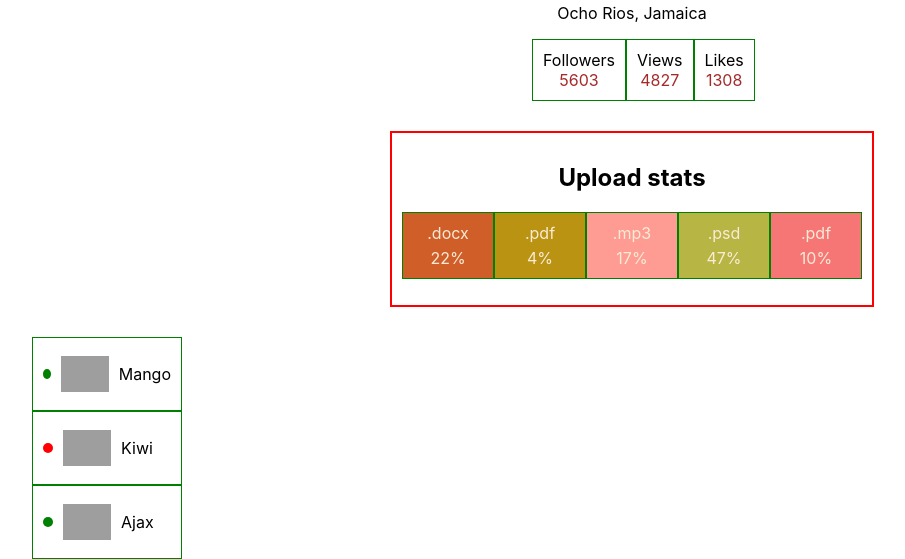
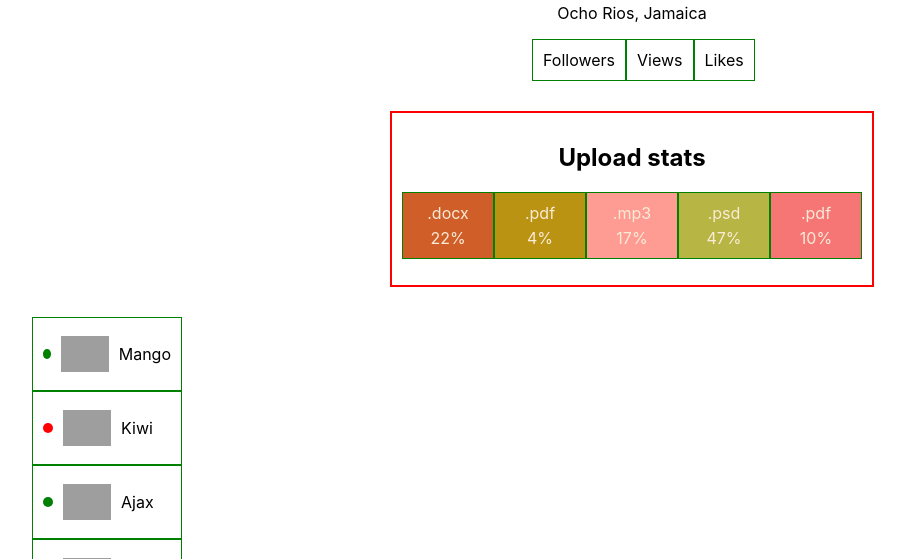
Before and after one commit to dino004/goit-react-hw-01-components, a React (Create React App) app: page / in a window 1280 px wide. Shown: the part 241-800 px from the top of the page, without its empty margins (8-913 px from the left). Built offline with nearby package versions, Linux system fonts and the light colour scheme; grey boxes are pictures that could not be loaded.

Commit message:
Виправив зауваження ментора

```diff
--- a/src/components/FriendList/FriendList.jsx
+++ b/src/components/FriendList/FriendList.jsx
@@ -4,26 +4,20 @@ import css from './FriendList.module.css';
 export const FriendList = ({ friends }) => {
   return (
     <ul className={css.friendList}>
-      {friends.map(friend => (
-        <li key={friends.id} className={css.item}>
-          {friend.isOnline ? (
-            <span className={css.statusOnline}></span>
-          ) : (
-            <span className={css.statusOffline}></span>
-          )}
-          <img
-            className={css.avatar}
-            src={friend.avatar}
-            alt={friend.name}
-            width="48"
-          />
-          <p className={css.name}>{friend.name}</p>
+      {friends.map(({ id, isOnline, avatar, name }) => (
+        <li key={id} className={css.item}>
+          <span
+            className={isOnline ? css.statusOnline : css.statusOffline}
+          ></span>
+
+          <img className={css.avatar} src={avatar} alt={name} width="48" />
+          <p className={css.name}>{name}</p>
         </li>
       ))}
     </ul>
   );
 };
 
-FriendList.protoTypes = {
-  friends: PropTypes.object,
+FriendList.propTypes = {
+  friends: PropTypes.arrayOf(PropTypes.object),
 };
--- a/src/components/Profile/Profile.jsx
+++ b/src/components/Profile/Profile.jsx
@@ -2,7 +2,7 @@ import PropTypes from "prop-types";
 import css from './Profile.module.css';
 
 
-export const Profile = ({ username, tag, location, avatar, stats }) => {
+export const Profile = ({ username, tag, location, avatar, followers, views, likes }) => {
   return (
     <div className={css.profile}>
       <div className={css.description}>
@@ -17,19 +17,19 @@ export const Profile = ({ username, tag, location, avatar, stats }) => {
           <span className={css.label}>
             Followers <br />
           </span>
-          <span className={css.quantity}>{stats.followers}</span>
+          <span className={css.quantity}>{followers}</span>
         </li>
         <li>
           <span className={css.label}>
             Views <br />
           </span>
-          <span className={css.quantity}>{stats.views}</span>
+          <span className={css.quantity}>{views}</span>
         </li>
         <li>
           <span className={css.label}>
             Likes <br />
           </span>
-          <span className={css.quantity}>{stats.likes}</span>
+          <span className={css.quantity}>{likes}</span>
         </li>
       </ul>
     </div>
@@ -41,5 +41,7 @@ Profile.protoTypes = {
   tag: PropTypes.string.isRequired,
   location: PropTypes.string.isRequired,
   avatar: PropTypes.string.isRequired,
-  stats: PropTypes.objectOf(PropTypes.number),
+  followers: PropTypes.number.isRequired,
+  views: PropTypes.number.isRequired,
+  likes: PropTypes.number.isRequired,
 };
--- a/src/components/Statistics/Statistics.jsx
+++ b/src/components/Statistics/Statistics.jsx
@@ -1,7 +1,7 @@
 import PropTypes from 'prop-types';
 import css from './Statistics.module.css';
 import data from 'dataFiles/data.json';
-import { getRandomHexColor } from '../utils/GenerationColor';
+import { getRandomHexColor } from '../../utils/GenerationColor';
 
 export const Statistics = ({ title, stats }) => {
   return (
@@ -9,14 +9,14 @@ export const Statistics = ({ title, stats }) => {
       {title && <h2 className={css.title}>{title}</h2>}
 
       <ul className={css.statList}>
-        {data.map(data => (
+        {data.map(({id,label, percentage}) => (
           <li
             style={{ backgroundColor: getRandomHexColor() }}
-            key={data.id}
+            key={id}
             className={css.item}
           >
-            <span className={css.label}>{data.label}</span>
-            <span className={css.percentage}>{data.percentage}%</span>
+            <span className={css.label}>{label}</span>
+            <span className={css.percentage}>{percentage}%</span>
           </li>
         ))}
       </ul>
@@ -25,6 +25,6 @@ export const Statistics = ({ title, stats }) => {
 };
 
 Statistics.propTypes = {
-  title: PropTypes.string.isRequired,
-  stats: PropTypes.object,
+  title: PropTypes.string,
+  stats: PropTypes.arrayOf(PropTypes.object),
 };
--- a/src/components/TransactionHistory/TransactionHistory.jsx
+++ b/src/components/TransactionHistory/TransactionHistory.jsx
@@ -3,7 +3,7 @@ import css from './TransactionHistory.module.css';
 
 export const TransactionHistory = ({ items }) => {
   return (
-    <table class={css.transactionHistory} rules="cols">
+    <table className={css.transactionHistory} rules="cols">
       <thead>
         <tr>
           <th>Type</th>
@@ -13,11 +13,11 @@ export const TransactionHistory = ({ items }) => {
       </thead>
 
       <tbody>
-        {items.map(item => (
-          <tr key={item.id}>
-            <td>{item.type}</td>
-            <td>{item.amount}</td>
-            <td>{item.currency}</td>
+        {items.map(({ id, type, amount, currency }) => (
+          <tr key={id}>
+            <td>{type}</td>
+            <td>{amount}</td>
+            <td>{currency}</td>
           </tr>
         ))}
       </tbody>
@@ -26,5 +26,5 @@ export const TransactionHistory = ({ items }) => {
 };
 
 TransactionHistory.protoTypes = {
-  items: PropTypes.object,
+  items: PropTypes.arrayOf(PropTypes.object),
 };
```
Also changed, not shown: src/utils/GenerationColor.js (renamed from src/components/utils/GenerationColor.js).
